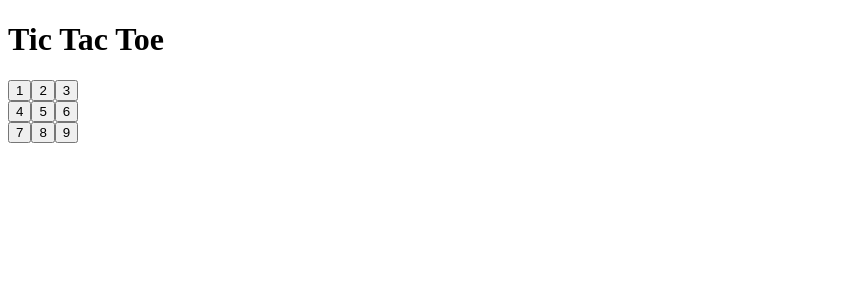
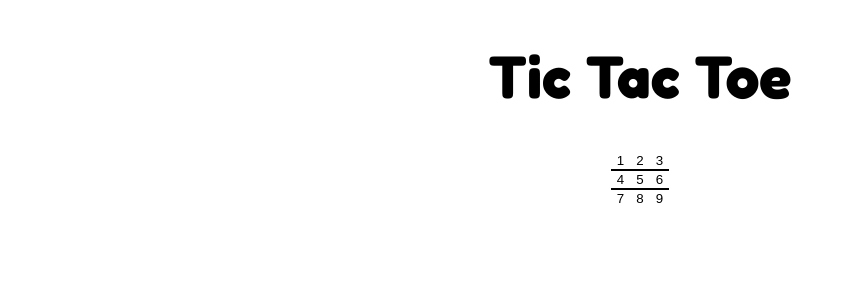
Before and after one commit to arsallanShahab/tic-tac-toe-game, a React (Vite) app: page / in a window 1280 px wide. Shown: the top 300 px of the page, without its empty margins (0-846 px from the left). Built offline with nearby package versions, Linux system fonts and the light colour scheme.

Commit message:
added styles

```diff
--- a/src/App.jsx
+++ b/src/App.jsx
@@ -3,7 +3,7 @@ import Board from './components/Board';
 import './styles/root.scss';
 
 const App = () => (
-  <div>
+  <div className="app">
     <h1 class="heading">Tic Tac Toe </h1>
     <Board />
   </div>
--- a/src/components/Board.jsx
+++ b/src/components/Board.jsx
@@ -3,18 +3,18 @@ import Square from './Square';
 
 const Board = () => {
   return (
-    <div>
-      <div>
+    <div className="board">
+      <div className="board-row">
         <Square value={1} />
         <Square value={2} />
         <Square value={3} />
       </div>
-      <div>
+      <div className="board-row">
         <Square value={4} />
         <Square value={5} />
         <Square value={6} />
       </div>
-      <div>
+      <div className="board-row">
         <Square value={7} />
         <Square value={8} />
         <Square value={9} />
--- a/src/styles/root.scss
+++ b/src/styles/root.scss
@@ -0,0 +1,58 @@
+@import url('https://fonts.googleapis.com/css2?family=Fredoka:wght@500;600;700&display=swap');
+@import url('https://fonts.googleapis.com/css2?family=Poppins:wght@400;500;600&display=swap');
+
+:root {
+    --font-fredoka: 'Fredoka', sans-serif;
+    --font-poppins: 'Poppins', sans-serif;
+}
+
+body {
+    padding: 0;
+    margin: 0;
+    font-family: var(--font-poppins);
+    font-weight: normal;
+  }
+
+  button {
+    background: none;
+    border: none;
+    outline: none;
+    &:hover {
+     cursor: pointer;
+    }
+  }
+
+.app {
+    font-size: 20px;
+    display: flex;
+    flex-direction: column;
+    align-items: center;
+    .heading {
+        font-size: 3em;
+        font-family: var(--font-fredoka);
+        font-weight: 700;
+    }
+}
+
+.board {
+    .board-row {
+      display: flex;
+      flex-direction: row;
+      border-bottom: 2px solid #000;
+      &:last-child {
+        border-bottom: none;
+      }
+      .square {
+        width: 80px;
+        height: 80px;
+        border-right: 2px solid #000;
+        font-size: 2.5rem;
+        padding: 0;
+        overflow: hidden;
+        transition: all 0.2s;
+        &:last-child {
+          border-right: none;
+        }
+      }
+    }
+  }
```
